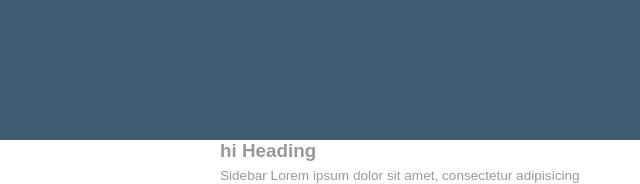
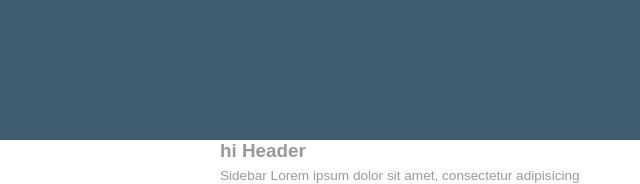
Before and after one commit to HYuYing/wk6-project, a website built with webpack: page assets/index.html in a window 1280 px wide. Shown: the top 184 px of the page, 640-1280 px from the left. Built offline with nearby package versions, Linux system fonts and the light colour scheme.

Commit message:
110519023 -3

```diff
--- a/assets/index.html
+++ b/assets/index.html
@@ -81,7 +81,7 @@
 				</div>
 
 				<div class="sidebar col col-md-4">
-					<h3>hi Heading</h3>
+					<h3>hi Header</h3>
 					<p>Sidebar Lorem ipsum dolor sit amet, consectetur adipisicing elit, sed do eiusmod tempor incididunt ut labore
 						et
 						dolore magna aliqua. Ut enim ad minim veniam, quis nostrud exercitation ullamco laboris nisi ut aliquip ex ea
```
